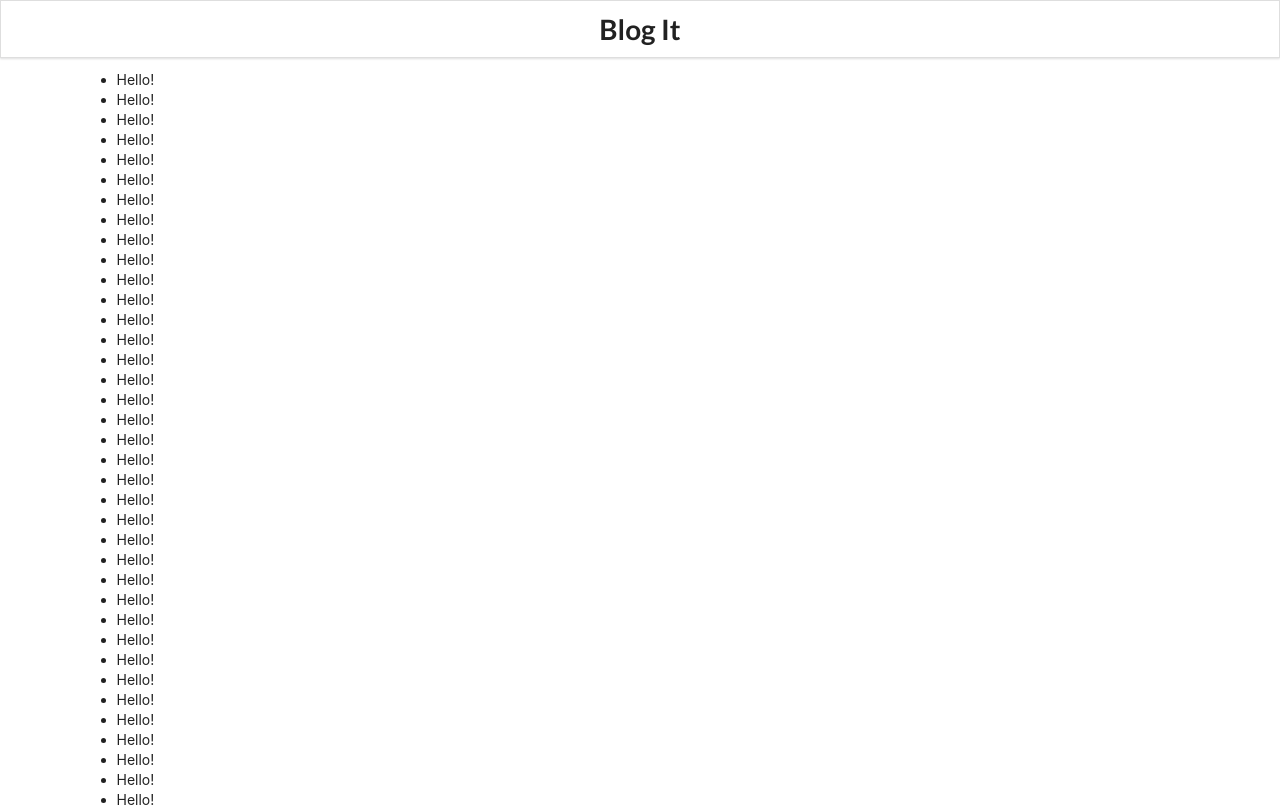
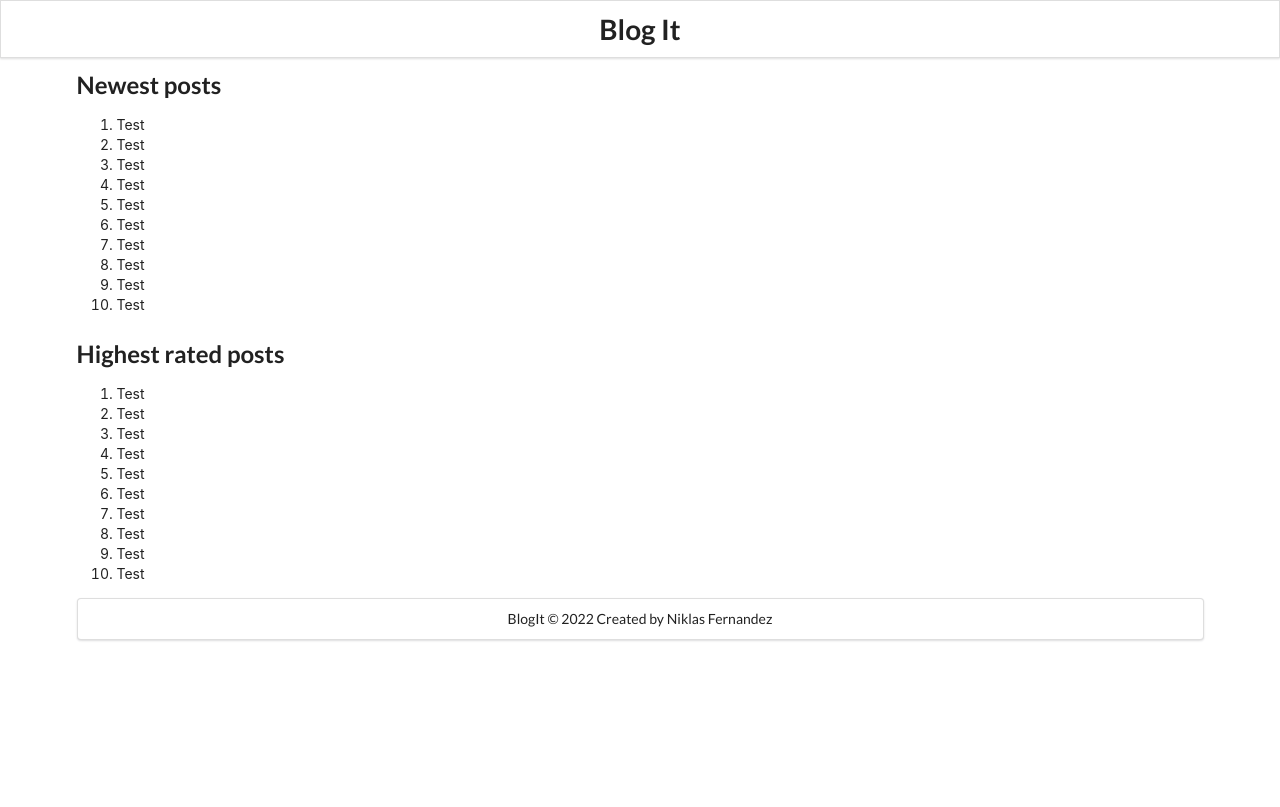
Before and after one commit to tobymac208/BlogIt, a React (Create React App) app: page / in a window 1280 px wide. Shown: the top 807 px of the page. Built offline with nearby package versions, Linux system fonts and the light colour scheme.

Commit message:
Connects API and context.

```diff
--- a/package.json
+++ b/package.json
@@ -6,10 +6,14 @@
     "@testing-library/jest-dom": "^5.16.1",
     "@testing-library/react": "^12.1.2",
     "@testing-library/user-event": "^13.5.0",
+    "axios": "^0.24.0",
+    "bootstrap": "^5.1.3",
     "react": "^17.0.2",
+    "react-bootstrap": "^2.1.0",
     "react-dom": "^17.0.2",
     "react-router-dom": "^6.2.1",
     "react-scripts": "5.0.0",
+    "uuid": "^8.3.2",
     "web-vitals": "^2.1.2"
   },
   "scripts": {
--- a/public/index.html
+++ b/public/index.html
@@ -20,7 +20,7 @@
       integrity="sha512-8bHTC73gkZ7rZ7vpqUQThUDhqcNFyYi2xgDgPDHc+GXVGHXq+xPjynxIopALmOPqzo9JZj0k6OqqewdGO3EsrQ=="
       crossorigin="anonymous"
     />
-    <title>BlogIt</title>
+    <title>BlogIt: Niklas Fernandez's Portfolio</title>
   </head>
   <body>
     <noscript>You need to enable JavaScript to run this app.</noscript>
--- a/src/Components/App.js
+++ b/src/Components/App.js
@@ -1,17 +1,17 @@
-import './App.css';
-import {BrowserRouter as Router, Routes, Route} from 'react-router-dom';
-import Header from './Header';
-import Footer from './Footer';
-import Test from './Test';
+import "./App.css";
+import { BrowserRouter as Router, Routes, Route } from "react-router-dom";
+import Header from "./Header";
+import Footer from "./Footer";
+import BlogList from "./BlogList";
 
 function App() {
   return (
     <div className="ui container">
       <Router>
         <Header />
-        <Routes>
-          <Route path="/" element={<Test />} />
-        </Routes>
+          <Routes>
+            <Route path="/" element={<BlogList />} />
+          </Routes>
         <Footer />
       </Router>
     </div>
--- /dev/null
+++ b/src/Components/BlogList.js
@@ -0,0 +1,37 @@
+import React from "react";
+
+const BlogList = () => {
+  return (
+    <div className="main container">
+      <h2>Newest posts</h2>
+      <ol>
+        <li>Test</li>
+        <li>Test</li>
+        <li>Test</li>
+        <li>Test</li>
+        <li>Test</li>
+        <li>Test</li>
+        <li>Test</li>
+        <li>Test</li>
+        <li>Test</li>
+        <li>Test</li>
+      </ol>
+
+      <h2>Highest rated posts</h2>
+      <ol>
+        <li>Test</li>
+        <li>Test</li>
+        <li>Test</li>
+        <li>Test</li>
+        <li>Test</li>
+        <li>Test</li>
+        <li>Test</li>
+        <li>Test</li>
+        <li>Test</li>
+        <li>Test</li>
+      </ol>
+    </div>
+  );
+};
+
+export default BlogList;
--- a/src/Components/Footer.js
+++ b/src/Components/Footer.js
@@ -4,7 +4,7 @@ const Footer = () => {
     return (
     <div className="ui menu">
         <div className='ui container center'>
-            <p>BlogIt &copy; {new Date().getFullYear()}</p>
+            <p>BlogIt &copy; {new Date().getFullYear()} Created by Niklas Fernandez</p>
         </div>
     </div>
     );
--- /dev/null
+++ b/src/Server-API-Connector/BlogServerAPI.js
@@ -0,0 +1,5 @@
+import axios from 'axios';
+
+export default axios.create({
+    baseURL: "http://localhost:3006/",
+});
```
Also changed, not shown: src/Components/App.css (+0 -9 lines), src/Context/BlogCRUDContext.js (added, +12 -0 lines), 1 other file (tests, documents, lock files or other folders).
